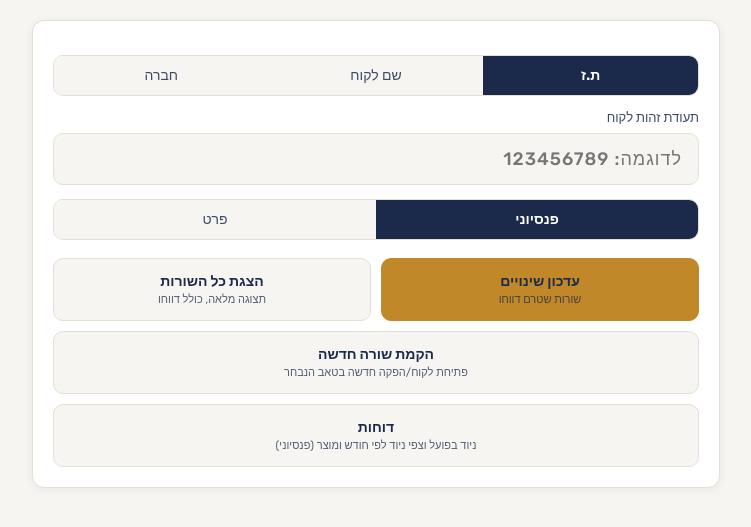
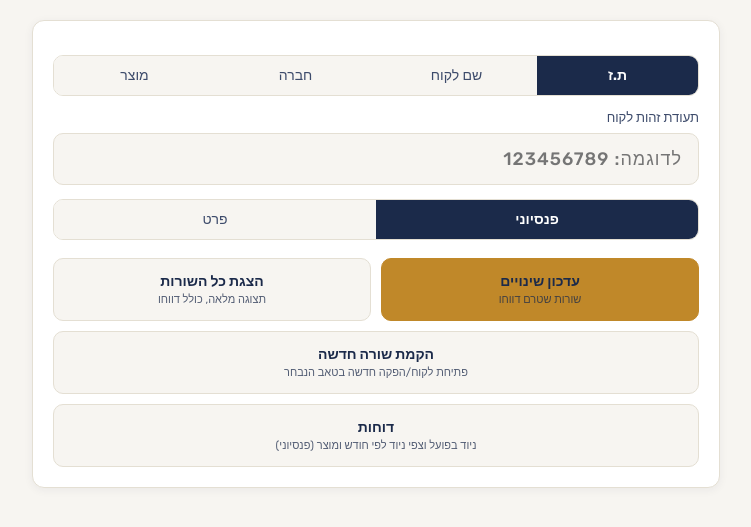
Before and after one commit to matanexcell-lab/hafakot-app, a Flask app: page / in a window 1280 px wide. Shown: the part 66-593 px from the top of the page, without its empty margins (264-1015 px from the left). Run offline with Flask 3, Linux system fonts and the light colour scheme.

Commit message:
Update index.html

```diff
--- a/templates/index.html
+++ b/templates/index.html
@@ -26,11 +26,13 @@
         <button type="button" class="segment active" data-value="tz">ת.ז</button>
         <button type="button" class="segment" data-value="name">שם לקוח</button>
         <button type="button" class="segment" data-value="company">חברה</button>
+        <button type="button" class="segment" data-value="product">מוצר</button>
       </div>
 
       <label class="field-label" for="tz-input" id="search-label" style="margin-top: 14px;">תעודת זהות לקוח</label>
       <input id="tz-input" class="tz-input" type="text" inputmode="numeric" placeholder="לדוגמה: 123456789" maxlength="9">
       <select id="company-search-select" class="tz-input" style="margin-top: 0;" hidden></select>
+      <select id="product-search-select" class="tz-input" style="margin-top: 0;" hidden></select>
 
       <div class="segment-group" id="sheet-type-group">
         <button type="button" class="segment active" data-value="pension">פנסיוני</button>
```
